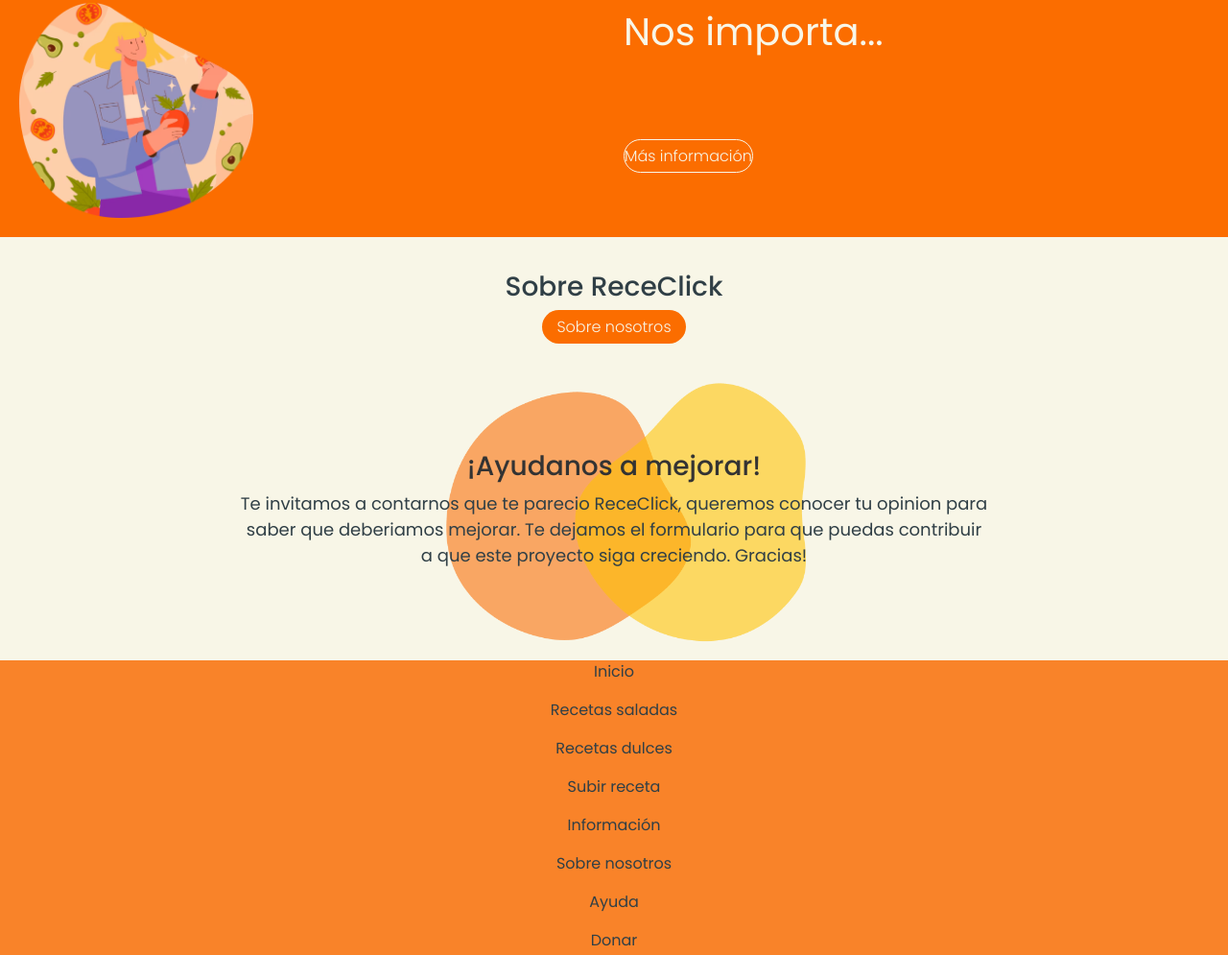
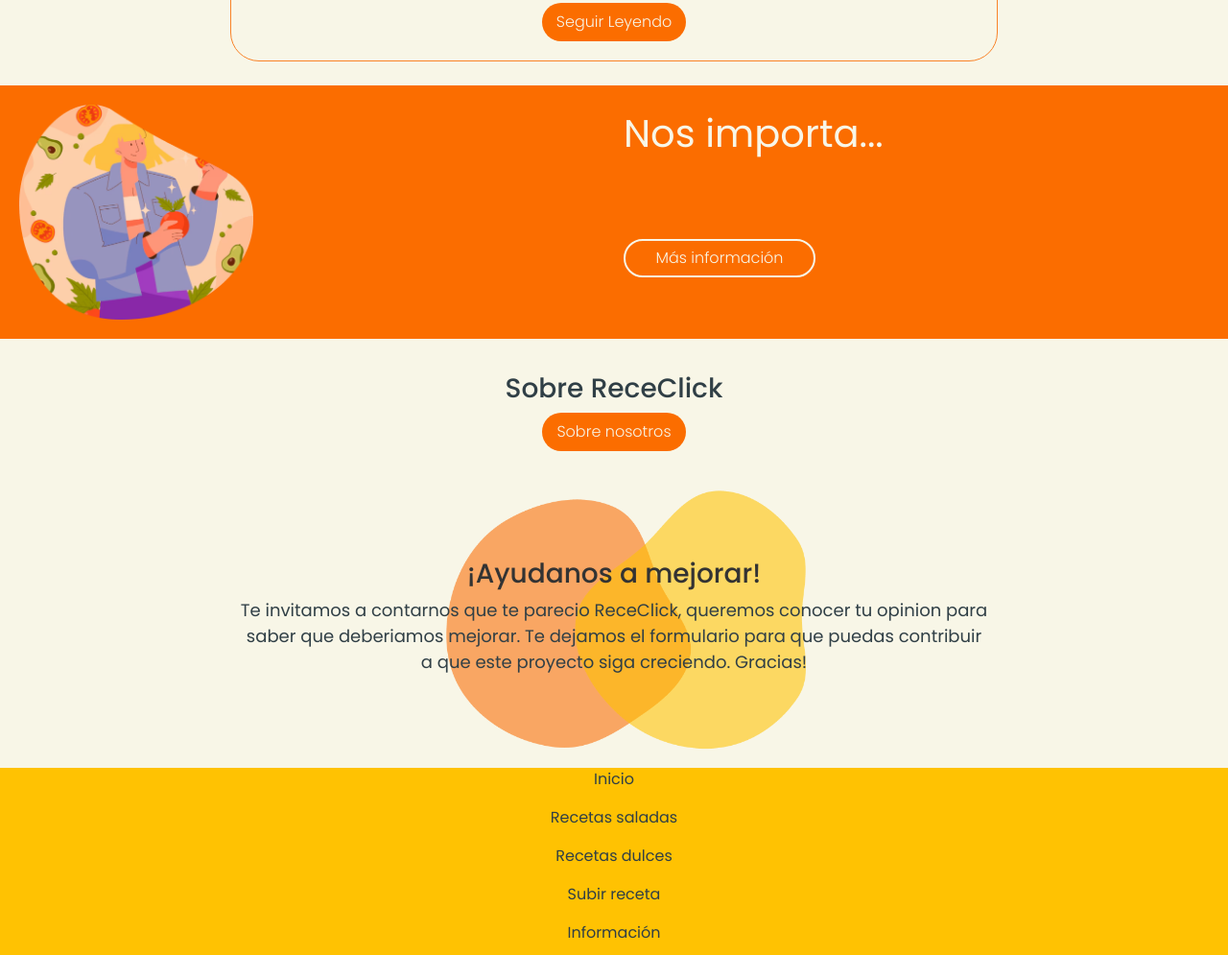
Before and after one commit to alinoelia/proyecto-receclick, a website built with Vite: page index.html in a window 1280 px wide. Shown: the part 1804-2799 px from the top of the page at 96% size. Built offline with nearby package versions, Linux system fonts and the light colour scheme.

Commit message:
cambios inicio

```diff
--- a/css/style.css
+++ b/css/style.css
@@ -16,14 +16,14 @@
 }
 
 .boton-1{
-    height: 35px;
+    height: 40px;
     border: none;
     border-radius: 30px;
     background-color: #FFC202;
     width: 120px;
 }
 .boton-2{
-    height: 35px;
+    height: 40px;
     border-radius: 30px;
     background-color:#FB6D00 ;
     width: 150px;
@@ -34,14 +34,13 @@
 .contenedor {
     position: relative;
     width: 100%;
-    height: 100vh; /* Ajusta el alto a tu gusto */
+    /* height: 100vh; */ /* Ajusta el alto a tu gusto */
 }
 
 .contenedor img {
     width: 100%;
     height: 100%;
     position: cover;
-    filter: blur(4px);
 }
 
 .contenedor .texto-encima {
@@ -170,10 +169,11 @@
     margin-bottom: 25px;
 }
 .boton-info{
-    border: solid 1px #F8F6E7;
+    border: solid 2px #F8F6E7;
     background-color: #FB6D00;
     border-radius: 30px;
-    height: 35px;
+    height: 40px;
+    width: 200px;
     color: #F8F6E7;
     font-weight: 300;
     justify-content: flex-end;
@@ -218,5 +218,5 @@
     padding: 10px;
 }
 footer{
-    background-color:#f98329;
+    background-color:#FFC202;
 }
```
